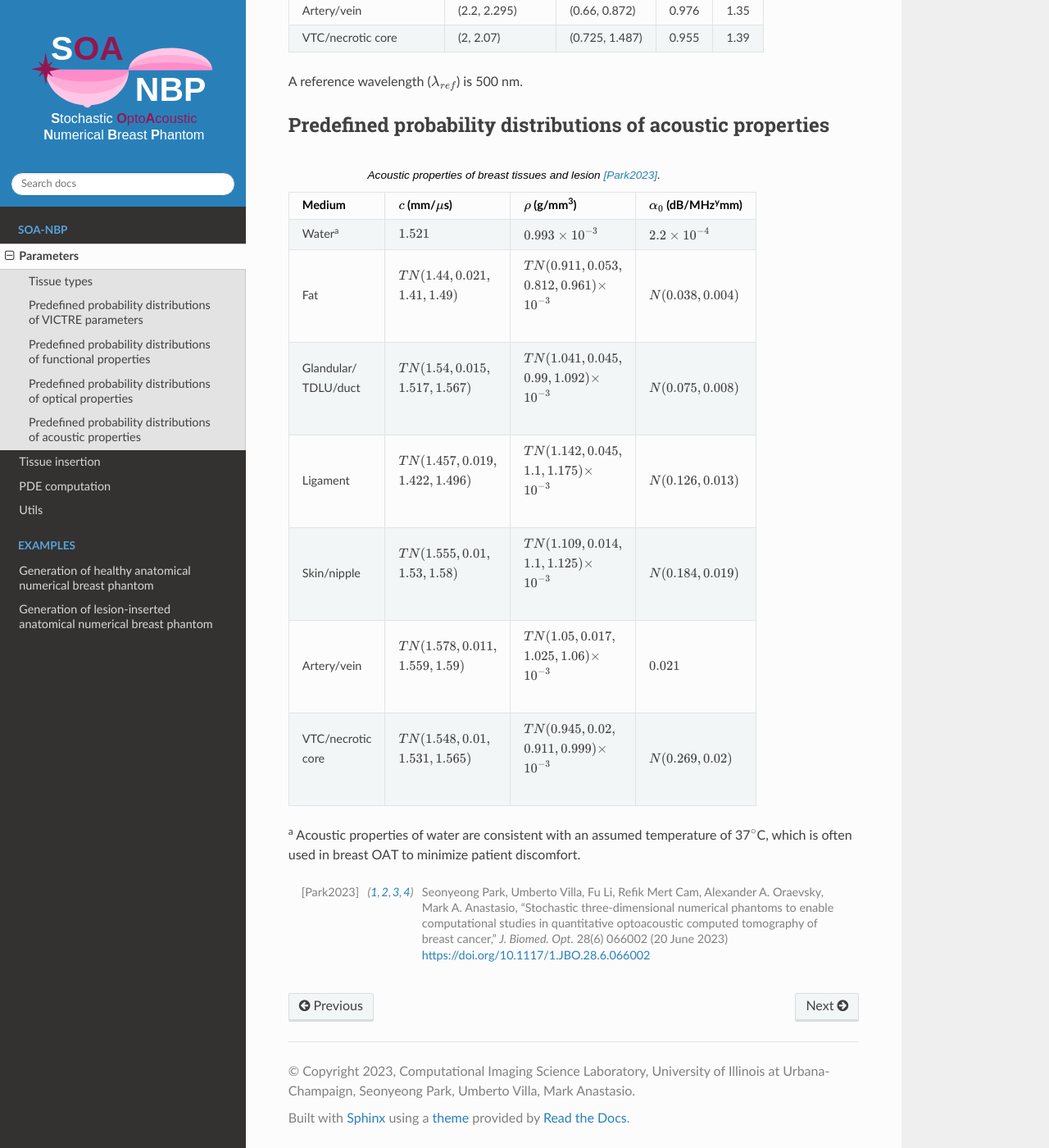
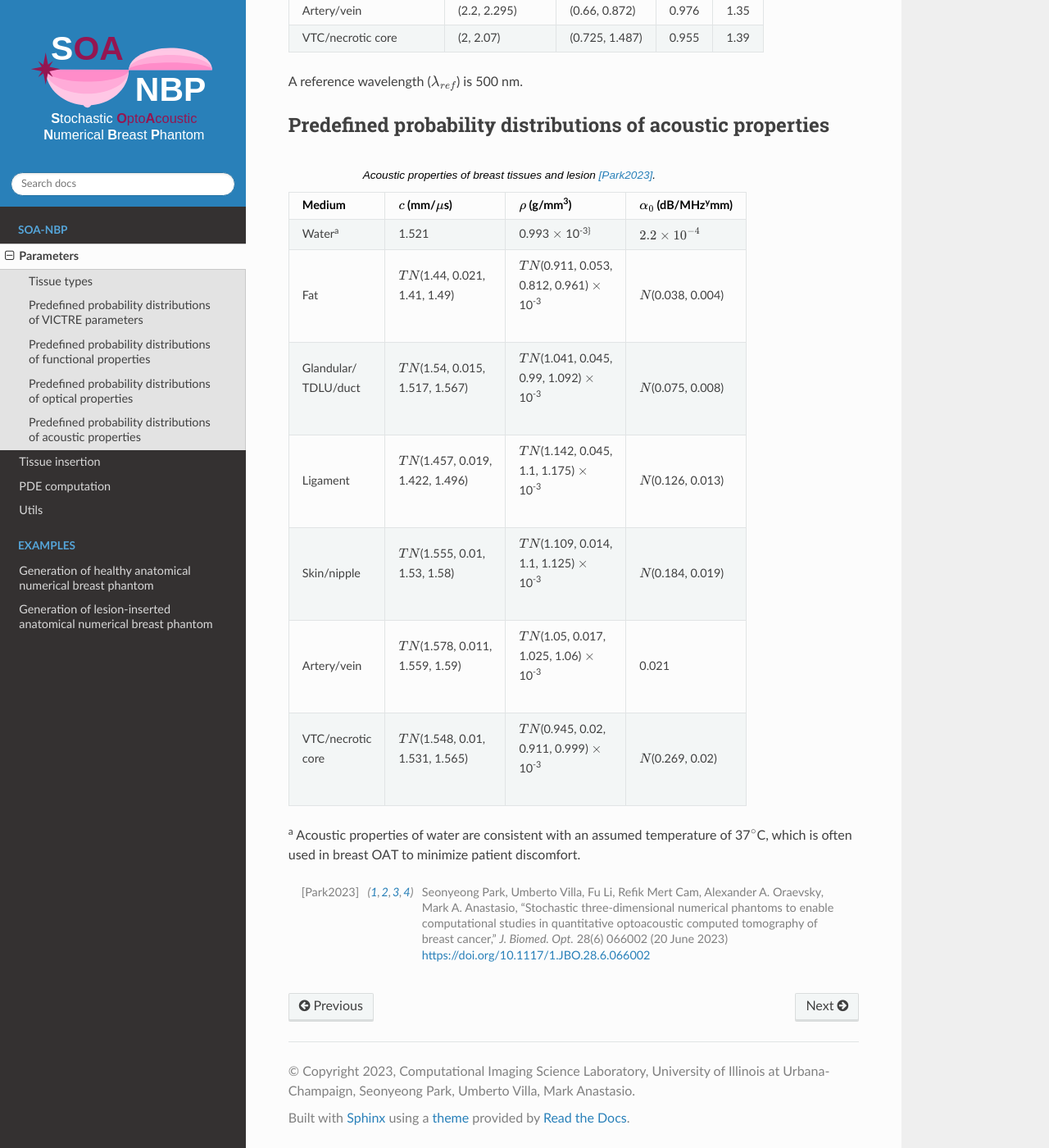
Before and after one commit to seonyeong-park/soa-nbp-tutorial, a Sphinx documentation site: the page built from docs/source/soa-nbp/parameters.rst, in a window 1280 px wide and 1400 px high, scrolled down 2725 px. Shown: the whole window at 82% size. Built offline with Sphinx 7.4.7 and the Read the Docs theme 2.0.0, drawn with Linux system fonts in a browser that asks for light colours; pages that are not in the unit, such as notebooks, are missing from menus; part of the change alters nothing that is shown; some of the changed text lies outside the part shown.

```diff
--- a/docs/source/soa-nbp/parameters.rst
+++ b/docs/source/soa-nbp/parameters.rst
@@ -82,40 +82,40 @@ Predefined probability distributions of functional properties
 
 .. table:: Functional properties of breast tissues and lesion [Park2023]_.
 
-  +------------+----------------------+---------------------+----------------------+--------------------------+---------------------+
-  | Medium     |:math:`s` (%)         |:math:`f_b` (%)      |:math:`f_w` (%)       |:math:`f_f` (%)           |:math:`f_m` (%)      |
-  +============+======================+=====================+======================+==========================+=====================+
-  | | Fat/     | PDE\ :sup:`a`        | | :math:`TN`\ (1.15,| | :math:`TN`\ (29.17,| | 100 -                  | 0                   |
-  | | ligament/|                      | | 0.22,             | | 13.11,             | | :math:`(f_ {b,fat}`    |                     |
-  | | TDLU/duct|                      | | 0.91,             | | 14, 20)            | | + :math:`f_{w,fat})`   |                     |
-  |            |                      | | 1.43)             |                      |                          |                     |
-  +------------+----------------------+---------------------+----------------------+--------------------------+---------------------+
-  | Glandular  | PDE\ :sup:`a`        |:math:`f_{b,fat}`    |:math:`f_{w,fat}`     | 0                        | 0                   |
-  +------------+----------------------+---------------------+----------------------+--------------------------+---------------------+
-  | Skin       | 98.9                 | 0.39                | | :math:`TN`\ (18.68,| | :math:`TN`\ (30.72,    | | :math:`TN`\ (0.64,|
-  |            |                      |                     | | 1.34, 12,          | | 3.79, 12,              | | 0.04,             |
-  |            |                      |                     | | 25)                | | 48)                    | | 0.44,             |
-  |            |                      |                     |                      |                          | | 0.84)             |
-  +------------+----------------------+---------------------+----------------------+--------------------------+---------------------+
-  | Nipple     | 71.28                | 1.35                | | :math:`TN`\ (45.4, | | 100 -                  | | :math:`TN`\ (0.82,|
-  |            |                      |                     | | 11.7,              | | :math:`(f_{b,nipple}`  | | 0.09,             |
-  |            |                      |                     | | 25.1,              | | + :math:`f_{w,nipple}` | | 0.4,              |
-  |            |                      |                     | | 76.6)              | | + :math:`f_{m,nipple})`| | 1.24)             |
-  +------------+----------------------+---------------------+----------------------+--------------------------+---------------------+
-  | Artery     |:math:`U`\ (95, 99)   | 100                 | 0                    | 0                        | 0                   |
-  +------------+----------------------+---------------------+----------------------+--------------------------+---------------------+
-  | Vein       |:math:`U`\ (75, 84)   |:math:`f_{b,artery}` | 0                    | 0                        | 0                   |
-  +------------+----------------------+---------------------+----------------------+--------------------------+---------------------+
-  | VTC        | | :math:`TN`\ (69.91,| | :math:`TN`\ (1.64,| | :math:`TN`\ (47.67,| | :math:`100 -`          | 0                   |
-  |            | | 4.99,              | | 0.6,              | | 20.15,             | | :math:`(f_{b,VTC}`     |                     |
-  |            | | 62.5,              | | 0.89,             | | 24.14,             | | + :math:`f_{w,VTC})`   |                     |
-  |            | | 76.49)             | | 2.93)             | | 82.25)             |                          |                     |
-  +------------+----------------------+---------------------+----------------------+--------------------------+---------------------+
-  | Necrotic   |:math:`s_{VTC}`       | 0                   |:math:`f_{w,VTC}`     |:math:`f_{f,VTC}`         | 0                   |
-  | core       |                      |                     |                      |                          |                     |
-  +------------+----------------------+---------------------+----------------------+--------------------------+---------------------+
-  | PA         | PDE\ :sup:`a`        | PDE\ :sup:`a`       |:math:`f_{w,VTC}`     |:math:`f_{f,VTC}`         | 0                   |
-  +------------+----------------------+---------------------+----------------------+--------------------------+---------------------+
+  +------------+----------------------+---------------------+----------------------+---------------------------+---------------------+
+  | Medium     |:math:`s` (%)         |:math:`f_b` (%)      |:math:`f_w` (%)       |:math:`f_f` (%)            |:math:`f_m` (%)      |
+  +============+======================+=====================+======================+===========================+=====================+
+  | | Fat/     | PDE\ :sup:`a`        | | :math:`TN`\ (1.15,| | :math:`TN`\ (29.17,| | 100 - (                 | 0                   |
+  | | ligament/|                      | | 0.22,             | | 13.11,             | | :math:`f_ {b,fat}`      |                     |
+  | | TDLU/duct|                      | | 0.91,             | | 14, 20)            | | + :math:`f_{w,fat}` )   |                     |
+  |            |                      | | 1.43)             |                      |                           |                     |
+  +------------+----------------------+---------------------+----------------------+---------------------------+---------------------+
+  | Glandular  | PDE\ :sup:`a`        |:math:`f_{b,fat}`    |:math:`f_{w,fat}`     | 0                         | 0                   |
+  +------------+----------------------+---------------------+----------------------+---------------------------+---------------------+
+  | Skin       | 98.9                 | 0.39                | | :math:`TN`\ (18.68,| | :math:`TN`\ (30.72,     | | :math:`TN`\ (0.64,|
+  |            |                      |                     | | 1.34, 12,          | | 3.79, 12,               | | 0.04,             |
+  |            |                      |                     | | 25)                | | 48)                     | | 0.44,             |
+  |            |                      |                     |                      |                           | | 0.84)             |
+  +------------+----------------------+---------------------+----------------------+---------------------------+---------------------+
+  | Nipple     | 71.28                | 1.35                | | :math:`TN`\ (45.4, | | 100 - (                 | | :math:`TN`\ (0.82,|
+  |            |                      |                     | | 11.7,              | | :math:`f_{b,nipple}`    | | 0.09,             |
+  |            |                      |                     | | 25.1,              | | + :math:`f_{w,nipple}`  | | 0.4,              |
+  |            |                      |                     | | 76.6)              | | + :math:`f_{m,nipple}` )| | 1.24)             |
+  +------------+----------------------+---------------------+----------------------+---------------------------+---------------------+
+  | Artery     |:math:`U`\ (95, 99)   | 100                 | 0                    | 0                         | 0                   |
+  +------------+----------------------+---------------------+----------------------+---------------------------+---------------------+
+  | Vein       |:math:`U`\ (75, 84)   |:math:`f_{b,artery}` | 0                    | 0                         | 0                   |
+  +------------+----------------------+---------------------+----------------------+---------------------------+---------------------+
+  | VTC        | | :math:`TN`\ (69.91,| | :math:`TN`\ (1.64,| | :math:`TN`\ (47.67,| | 100 - (                 | 0                   |
+  |            | | 4.99,              | | 0.6,              | | 20.15,             | | :math:`f_{b,VTC}`       |                     |
+  |            | | 62.5,              | | 0.89,             | | 24.14,             | | + :math:`f_{w,VTC}` )   |                     |
+  |            | | 76.49)             | | 2.93)             | | 82.25)             |                           |                     |
+  +------------+----------------------+---------------------+----------------------+---------------------------+---------------------+
+  | Necrotic   |:math:`s_{VTC}`       | 0                   |:math:`f_{w,VTC}`     |:math:`f_{f,VTC}`          | 0                   |
+  | core       |                      |                     |                      |                           |                     |
+  +------------+----------------------+---------------------+----------------------+---------------------------+---------------------+
+  | PA         | PDE\ :sup:`a`        | PDE\ :sup:`a`       |:math:`f_{w,VTC}`     |:math:`f_{f,VTC}`          | 0                   |
+  +------------+----------------------+---------------------+----------------------+---------------------------+---------------------+
 :sup:`a` The PDE formulation creates a smooth transition for the tissue property distribution.
 
 
@@ -145,35 +145,35 @@ Predefined probability distributions of acoustic properties
 
 .. table:: Acoustic properties of breast tissues and lesion [Park2023]_.
 
-  +----------------+-------------------------------+-------------------------------+-----------------------------------------+
-  | Medium         |:math:`c` (mm/\ :math:`\mu`\ s)|:math:`\rho` (g/mm\ :sup:`3`)  |:math:`\alpha_{0}` (dB/MHz\ :sup:`y`\ mm)|
-  +================+===============================+===============================+=========================================+
-  | Water\ :sup:`a`|:math:`1.521`                  |:math:`0.993 \times 10^{-3}`   |:math:`2.2 \times 10^{-4}`               |
-  +----------------+-------------------------------+-------------------------------+-----------------------------------------+
-  | Fat            | | :math:`TN(1.44, 0.021,`     | | :math:`TN(0.911, 0.053,`    |:math:`N(0.038, 0.004)`                  |
-  |                | | :math:`1.41, 1.49)`         | | :math:`0.812, 0.961) \times`|                                         |
-  |                |                               | | :math:`10^{-3}`             |                                         |
-  +----------------+-------------------------------+-------------------------------+-----------------------------------------+
-  | | Glandular/   | | :math:`TN(1.54, 0.015,`     | | :math:`TN(1.041, 0.045,`    |:math:`N(0.075, 0.008)`                  |
-  | | TDLU/duct    | | :math:`1.517, 1.567)`       | | :math:`0.99, 1.092) \times` |                                         |
-  |                |                               | | :math:`10^{-3}`             |                                         |
-  +----------------+-------------------------------+-------------------------------+-----------------------------------------+
-  | Ligament       | | :math:`TN(1.457, 0.019,`    | | :math:`TN(1.142, 0.045,`    |:math:`N(0.126, 0.013)`                  |
-  |                | | :math:`1.422, 1.496)`       | | :math:`1.1, 1.175) \times`  |                                         |
-  |                |                               | | :math:`10^{-3}`             |                                         |
-  +----------------+-------------------------------+-------------------------------+-----------------------------------------+
-  | Skin/nipple    | | :math:`TN(1.555, 0.01,`     | | :math:`TN(1.109, 0.014,`    |:math:`N(0.184, 0.019)`                  |
-  |                | | :math:`1.53, 1.58)`         | | :math:`1.1, 1.125) \times`  |                                         |
-  |                |                               | | :math:`10^{-3}`             |                                         |
-  +----------------+-------------------------------+-------------------------------+-----------------------------------------+
-  | Artery/vein    | | :math:`TN(1.578, 0.011,`    | | :math:`TN(1.05, 0.017,`     |:math:`0.021`                            |
-  |                | | :math:`1.559, 1.59)`        | | :math:`1.025, 1.06) \times` |                                         |
-  |                |                               | | :math:`10^{-3}`             |                                         |
-  +----------------+-------------------------------+-------------------------------+-----------------------------------------+
-  | | VTC/necrotic | | :math:`TN(1.548, 0.01,`     | | :math:`TN(0.945, 0.02,`     |:math:`N(0.269, 0.02)`                   |
-  | | core         | | :math:`1.531, 1.565)`       | | :math:`0.911, 0.999) \times`|                                         |
-  |                |                               | | :math:`10^{-3}`             |                                         |
-  +----------------+-------------------------------+-------------------------------+-----------------------------------------+
+  +----------------+-------------------------------+-----------------------------------+-----------------------------------------+
+  | Medium         |:math:`c` (mm/\ :math:`\mu`\ s)|:math:`\rho` (g/mm\ :sup:`3`)      |:math:`\alpha_{0}` (dB/MHz\ :sup:`y`\ mm)|
+  +================+===============================+===================================+=========================================+
+  | Water\ :sup:`a`| 1.521                         |0.993 :math:`\times` 10\ :sup:`-3}`|:math:`2.2 \times 10^{-4}`               |
+  +----------------+-------------------------------+-----------------------------------+-----------------------------------------+
+  | Fat            | | :math:`TN`\ (1.44, 0.021,   | | :math:`TN`\ (0.911, 0.053,      |:math:`N`\ (0.038, 0.004)                |
+  |                | | 1.41, 1.49)                 | | 0.812, 0.961) :math:`\times`    |                                         |
+  |                |                               | | 10\ :sup:`-3`                   |                                         |
+  +----------------+-------------------------------+-----------------------------------+-----------------------------------------+
+  | | Glandular/   | | :math:`TN`\ (1.54, 0.015,   | | :math:`TN`\ (1.041, 0.045,      |:math:`N`\ (0.075, 0.008)                |
+  | | TDLU/duct    | | 1.517, 1.567)               | | 0.99, 1.092) :math:`\times`     |                                         |
+  |                |                               | | 10\ :sup:`-3`                   |                                         |
+  +----------------+-------------------------------+-----------------------------------+-----------------------------------------+
+  | Ligament       | | :math:`TN`\ (1.457, 0.019,  | | :math:`TN`\ (1.142, 0.045,      |:math:`N`\ (0.126, 0.013)                |
+  |                | | 1.422, 1.496)               | | 1.1, 1.175) :math:`\times`      |                                         |
+  |                |                               | | 10\ :sup:`-3`                   |                                         |
+  +----------------+-------------------------------+-----------------------------------+-----------------------------------------+
+  | Skin/nipple    | | :math:`TN`\ (1.555, 0.01,   | | :math:`TN`\ (1.109, 0.014,      |:math:`N`\ (0.184, 0.019)                |
+  |                | | 1.53, 1.58)                 | | 1.1, 1.125) :math:`\times`      |                                         |
+  |                |                               | | 10\ :sup:`-3`                   |                                         |
+  +----------------+-------------------------------+-----------------------------------+-----------------------------------------+
+  | Artery/vein    | | :math:`TN`\ (1.578, 0.011,  | | :math:`TN`\ (1.05, 0.017,       | 0.021                                   |
+  |                | | 1.559, 1.59)                | | 1.025, 1.06) :math:`\times`     |                                         |
+  |                |                               | | 10\ :sup:`-3`                   |                                         |
+  +----------------+-------------------------------+-----------------------------------+-----------------------------------------+
+  | | VTC/necrotic | | :math:`TN`\ (1.548, 0.01,   | | :math:`TN`\ (0.945, 0.02,       |:math:`N`\ (0.269, 0.02)                 |
+  | | core         | | 1.531, 1.565)               | | 0.911, 0.999) :math:`\times`    |                                         |
+  |                |                               | | 10\ :sup:`-3`                   |                                         |
+  +----------------+-------------------------------+-----------------------------------+-----------------------------------------+
 :sup:`a` Acoustic properties of water are consistent with an assumed temperature of 37\ :math:`^{\circ}`\ C, which is often used in breast OAT to minimize patient discomfort.
 
 
```
